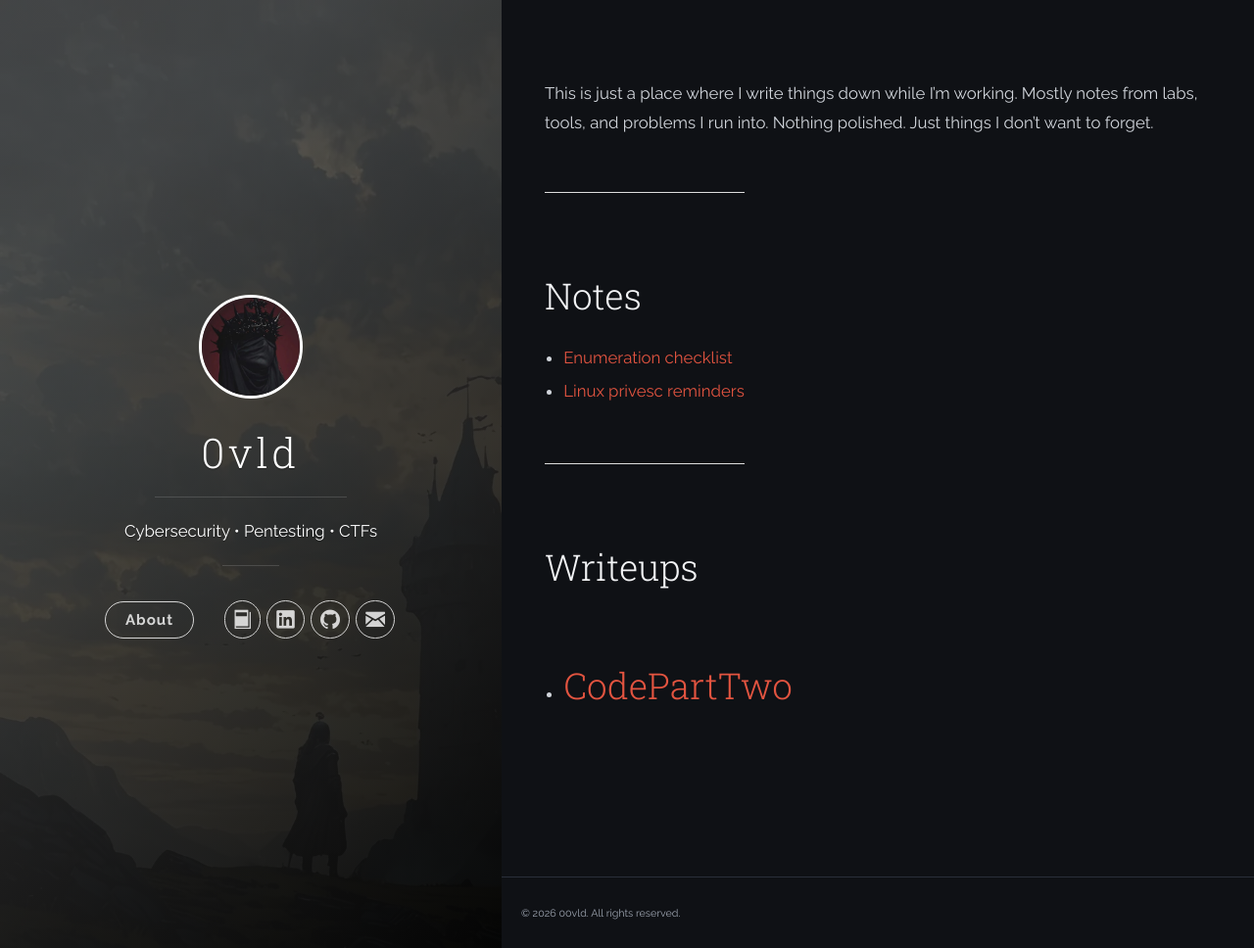
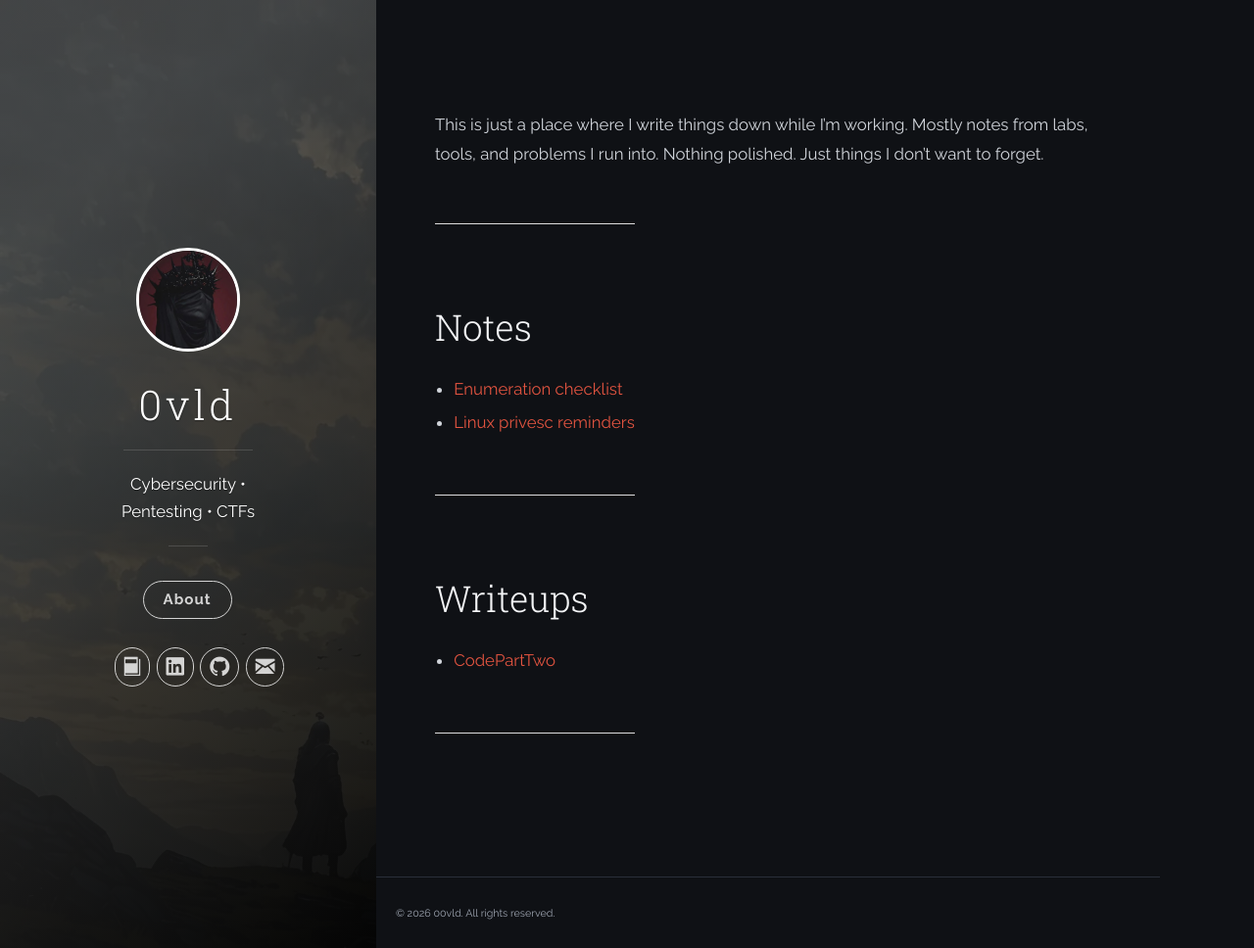
Before and after one commit to 00vld/00vld.github.io, a Jekyll site: the page built from navigation/index.md, in a window 1280 px wide and 968 px high. Shown: the whole window at 98% size. Built offline with Jekyll 4.4.1, drawn with Linux system fonts in a browser that asks for light colours.

Commit message:
First Upload

```diff
--- a/css/main.scss
+++ b/css/main.scss
@@ -335,30 +335,47 @@ body.home .post-list {
   margin: 1.5rem 0;
 }
 
-/* ===== FIX UNO SIDEBAR OVERLAP ISSUE ===== */
+/* ===== Clean Uno Sidebar Layout (Final) ===== */
 
-/* Desktop layout fix */
+/* ================= Desktop ================= */
 @media (min-width: 961px) {
 
+  /* Default state (homepage full cover) */
   .panel-cover {
-    width: 40% !important;   /* adjust if needed */
+    width: 100% !important;
+    transition: width 0.4s ease;
+  }
+
+  /* Collapsed state (About / Posts open) */
+  .panel-cover.panel-cover--collapsed {
+    width: 30% !important;          /* Adjust 28–32% if desired */
     position: fixed !important;
     left: 0;
     top: 0;
     height: 100vh;
   }
 
-  .content-wrapper {
-    margin-left: 40% !important; /* SAME VALUE as panel width */
-    width: 60%;
+  /* Content appears when collapsed */
+  .panel-cover.panel-cover--collapsed + .content-wrapper {
+    margin-left: 30% !important;    /* MUST match sidebar width */
+    width: auto !important;
+  }
+
+  /* Center inner content */
+  .content-wrapper__inner {
+    max-width: 720px;
+    margin: 0 auto;
+    padding: 2rem;
   }
 
 }
 
-/* Mobile layout fix */
+
+/* ================= Mobile ================= */
 @media (max-width: 960px) {
 
-  .panel-cover {
+  .panel-cover,
+  .panel-cover.panel-cover--collapsed {
     position: relative !important;
     width: 100% !important;
     height: auto !important;
@@ -369,4 +386,10 @@ body.home .post-list {
     width: 100% !important;
   }
 
+  .content-wrapper__inner {
+    max-width: 90%;
+    margin: 0 auto;
+    padding: 1.5rem 1rem;
+  }
+
 }
--- a/navigation/index.md
+++ b/navigation/index.md
@@ -16,4 +16,5 @@ Nothing polished. Just things I don’t want to forget.
 ## Writeups
 
 - [CodePartTwo](https://00vld.github.io/writeups/HTB_CodePartTwo)
+
 ---
```
